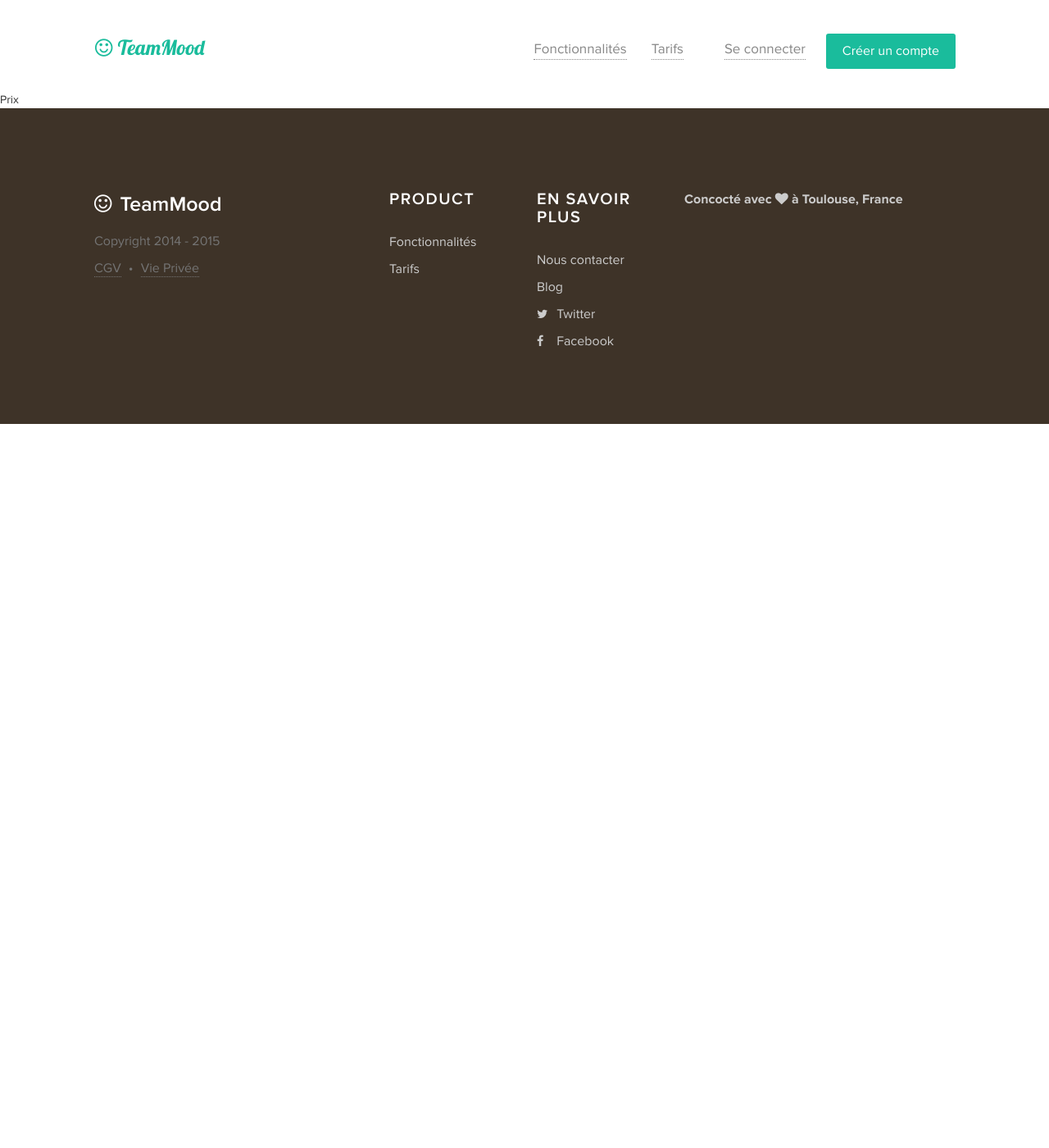
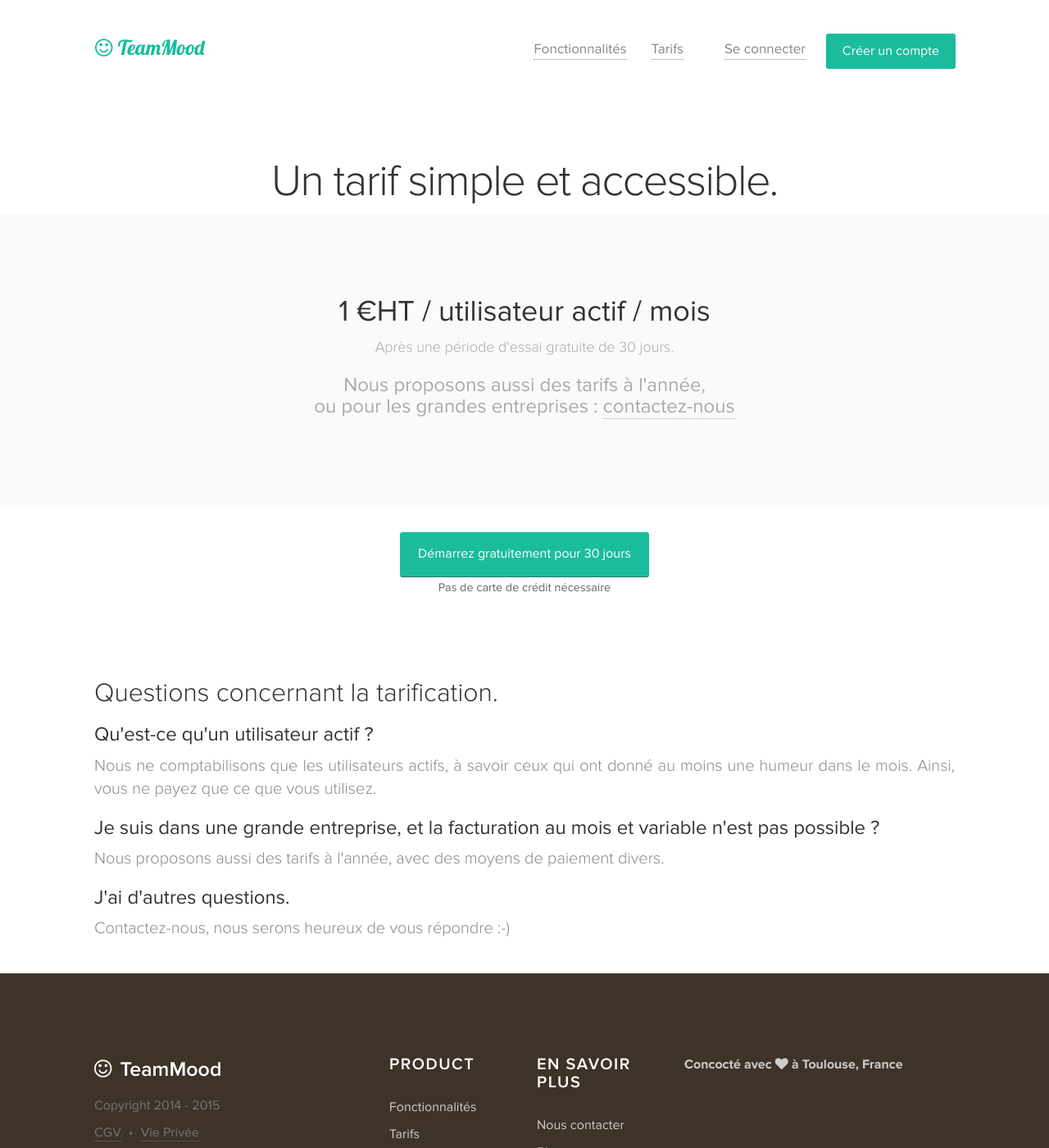
Before and after one commit to TeamMood/landing-page, a Jekyll site: the page built from fr/pricing/index.html, in a window 1280 px wide and 1400 px high. Shown: the whole window at 82% size. Built offline with Jekyll 4.4.1, drawn with Linux system fonts in a browser that asks for light colours; nearby versions of some CDN libraries.

Commit message:
Pricing - fr

```diff
--- a/en/features/index.html
+++ b/en/features/index.html
@@ -2,11 +2,11 @@
 layout: default
 lang: en
 ---
-<div class="front-header homepage-header">
+<div class="front-header header">
     <div class="container">
         <div class="row">
             <div class="col-md-12">
-                <h1 class="text-center">Just enough features to keep things simple ;-)</h1>
+                <h1>Just enough features to keep things simple ;-)</h1>
             </div>
         </div>
     </div>
--- a/fr/features/index.html
+++ b/fr/features/index.html
@@ -2,11 +2,11 @@
 layout: default
 lang: fr
 ---
-<div class="front-header homepage-header">
+<div class="front-header header">
     <div class="container">
         <div class="row">
             <div class="col-md-12">
-                <h1 class="text-center">Juste ce qu'il faut pour rester simple ;-)</h1>
+                <h1>Juste ce qu'il faut pour rester simple ;-)</h1>
             </div>
         </div>
     </div>
--- a/fr/pricing/index.html
+++ b/fr/pricing/index.html
@@ -2,4 +2,54 @@
 layout: default
 lang: fr
 ---
-Prix
+<div class="front-header header">
+    <div class="container">
+        <div class="row">
+            <div class="col-md-12">
+                <h1>Un tarif simple et accessible.</h1>
+            </div>
+        </div>
+    </div>
+</div>
+
+<div class="homepage-press">
+    <div class="container">
+        <div class="row">
+            <div class="col-md-12">
+                <h1 class="text-center">1 €HT / utilisateur actif / mois</h1>
+                <p class="light-grey text-center">Après une période d'essai gratuite de 30 jours.</p>
+                <h3 class="light-grey text-center">Nous proposons aussi des tarifs à l'année,<br>ou pour les grandes entreprises : <a href="mailto:sales@teammood.com">contactez-nous</a></h3>
+            </div>
+        </div>
+    </div>
+</div>
+
+<div class="content-page">
+    <div class="container">
+        <div class="row">
+            <div class="col-md-12 center">
+                <a class="light-orange-btn btn-lg" href="/{{ page.lang }}/signup">Démarrez gratuitement pour 30 jours</a>
+                <p><small>Pas de carte de crédit nécessaire</small></p>
+                <!--br>ou essayez la <a href="/{{ page.lang }}/demo">démo</a-->
+            </div>
+        </div>
+    </div>
+</div>
+
+<div class="homepage-api">
+    <div class="container">
+        <div class="row vcenter">
+            <div class="col-md-12">
+                <h2>Questions concernant la tarification.</h2>
+                <h3>Qu'est-ce qu'un utilisateur actif ?</h3>
+                <p class="text-justify">Nous ne comptabilisons que les utilisateurs actifs, à savoir ceux qui ont donné au moins une humeur dans le mois. Ainsi, vous ne payez que ce que vous utilisez.</p>
+
+                <h3>Je suis dans une grande entreprise, et la facturation au mois et variable n'est pas possible ?</h3>
+                <p class="text-justify">Nous proposons aussi des tarifs à l'année, avec des moyens de paiement divers.</p>
+
+                <h3>J'ai d'autres questions.</h3>
+                <p class="text-justify">Contactez-nous, nous serons heureux de vous répondre :-)</p>
+            </div>
+        </div>
+    </div>
+</div>
```
